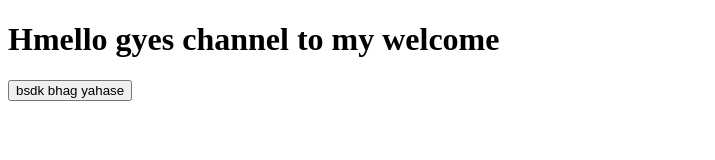
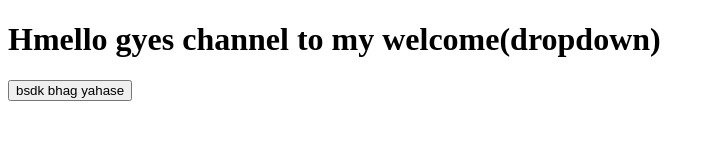
Before and after one commit to cryptozues/localRepo, a plain HTML site: page index.html in a window 1280 px wide. Shown: the whole page, without its empty margins (0-715 px from the left). Drawn offline with Linux system fonts and the light colour scheme.

Commit message:
add krra hu samaj nhi aara

```diff
--- a/index.html
+++ b/index.html
@@ -6,7 +6,7 @@
     <title>Document</title>
 </head>
 <body>
-    <h1>Hmello gyes channel to my welcome</h1>
+    <h1>Hmello gyes channel to my welcome(dropdown)</h1>
     <button>bsdk bhag yahase</button>
 </body>
 </html>
```
